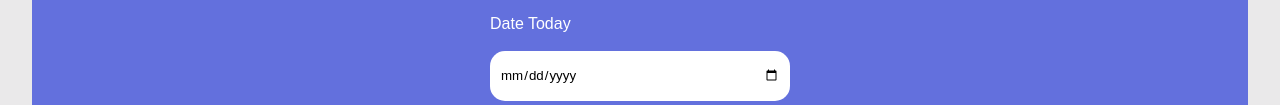
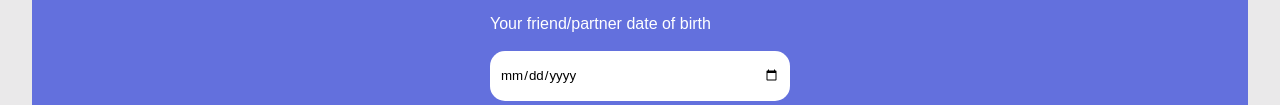
Before and after one commit to muneeb012/agecalculater.github.io, a plain HTML site: page index.html in a window 1280 px wide. Shown: the part 210-315 px from the top of the page. Drawn offline with Linux system fonts and the light colour scheme.

Commit message:
Update index.html

```diff
--- a/index.html
+++ b/index.html
@@ -27,7 +27,7 @@
         <input type="date" id="dob1" value="">
         <br>
         <br>
-     <label for="year">Date Today</label>
+     <label for="year">Your friend/partner date of birth</label>
         <br>
         <br>
           <input type="date" id="dob2" value="">
```
